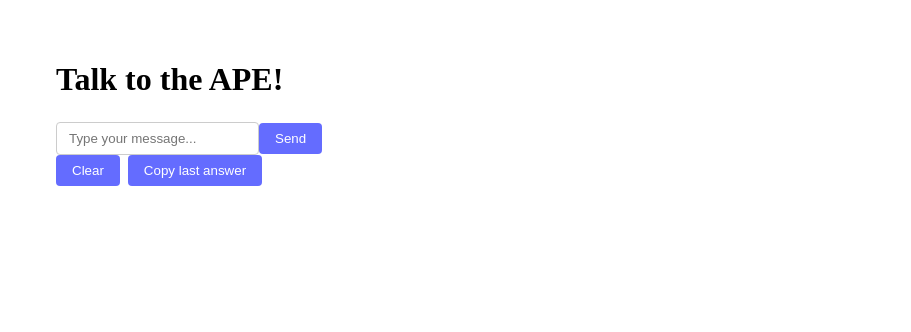
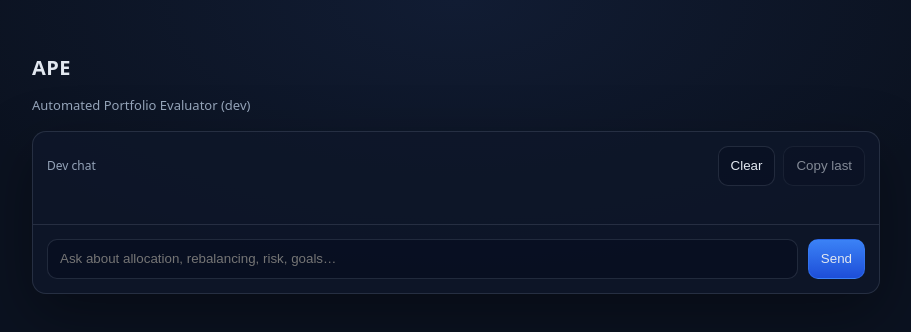
Before and after one commit to vvaswani/ape, a Next.js app in the folder agent/: page / in a window 1280 px wide. Shown: the top 332 px of the page, without its empty margins (184-1095 px from the left). Built offline with nearby package versions, Linux system fonts and the light colour scheme.

Commit message:
feat(ui): restyle chat with card layout + class-based components (clean globals.css)

```diff
--- a/agent/app/globals.css
+++ b/agent/app/globals.css
@@ -1,41 +1,278 @@
-.container {
-  max-width: 800px;
-  margin: 0 auto;
-  padding: 2rem;
+/* ==========================================================================
+   APE - globals.css (clean, class-driven)
+   --------------------------------------------------------------------------
+   Goal: simple, professional UI with minimal “global element” styling.
+   We avoid styling generic tags like `input`/`button` globally because it
+   causes unintended side-effects across components (and fights class styles).
+   ========================================================================== */
+
+/* 1) Predictable sizing everywhere:
+   Ensures padding/borders don’t unexpectedly change element widths. */
+*, *::before, *::after {
+  box-sizing: border-box;
 }
 
-h1 {
-  margin-bottom: 1.5rem;
+/* 2) Design tokens (single source of truth):
+   Centralised colors + borders make it easy to tune the theme. */
+:root {
+  --bg: #0b1220;                 /* App background base */
+  --card: rgba(15, 23, 42, 0.85); /* Card surface */
+  --muted: #94a3b8;              /* Secondary text */
+  --text: #e2e8f0;               /* Primary text */
+  --border: rgba(148, 163, 184, 0.18); /* Subtle borders in dark mode */
+
+  --accent: #3b82f6;             /* Primary action */
+  --accent-2: #1d4ed8;           /* Primary action (deeper) */
+
+  --danger: #f87171;             /* Error highlight */
+  --danger-bg: rgba(248, 113, 113, 0.08);
+  --danger-border: rgba(248, 113, 113, 0.35);
 }
 
-form {
+/* 3) Full-height canvas:
+   Allows centered layouts and scroll areas to behave consistently. */
+html, body {
+  height: 100%;
+}
+
+/* 4) Base page styling:
+   Dark background + comfortable system font stack. */
+body {
+  margin: 0;
+  background: radial-gradient(1200px 600px at 50% 0%, #111c33 0%, var(--bg) 45%);
+  color: var(--text);
+  font-family: ui-sans-serif, system-ui, -apple-system, Segoe UI, Roboto, Helvetica,
+    Arial, "Apple Color Emoji", "Segoe UI Emoji";
+  line-height: 1.45;
+}
+
+/* ==========================================================================
+   App layout
+   ========================================================================== */
+
+/* 5) Main layout wrapper:
+   Keeps content centered and readable on wide screens. */
+.app {
+  max-width: 880px;
+  margin: 0 auto;
+  padding: 40px 16px 60px;
+}
+
+/* 6) Header block:
+   Lightweight brand + subtitle (avoids a huge “demo” headline). */
+.app__header {
+  margin-bottom: 16px;
+}
+
+.app__brand {
+  font-size: 20px;
+  font-weight: 700;
+  letter-spacing: 0.5px;
+}
+
+.app__subtitle {
+  margin-top: 4px;
+  color: var(--muted);
+  font-size: 13px;
+}
+
+/* 7) Card surface:
+   The primary container for the chat UI. */
+.card {
+  background: var(--card);
+  border: 1px solid var(--border);
+  border-radius: 14px;
+  box-shadow: 0 20px 60px rgba(0, 0, 0, 0.35);
+  overflow: hidden;
+}
+
+/* 8) Divider line:
+   Used between the transcript and composer for visual separation. */
+.divider {
+  height: 1px;
+  background: var(--border);
+}
+
+/* ==========================================================================
+   Chat transcript
+   ========================================================================== */
+
+/* 9) Chat container:
+   Adds consistent padding around transcript content. */
+.chat {
+  padding: 14px;
+}
+
+/* 10) Top bar:
+   Small hints + utility actions aligned cleanly. */
+.chat__topbar {
+  display: flex;
+  align-items: center;
+  justify-content: space-between;
+  gap: 12px;
+  padding-bottom: 10px;
+}
+
+.chat__hint {
+  color: var(--muted);
+  font-size: 12px;
+}
+
+.chat__actions {
+  display: flex;
+  gap: 8px;
+}
+
+/* 11) Error banner:
+   Clear feedback without screaming “red page”. */
+.chat__error {
+  margin: 10px 0 0;
+  padding: 10px 12px;
+  border: 1px solid var(--danger-border);
+  background: var(--danger-bg);
+  border-radius: 10px;
+  color: #fecaca;
+  font-size: 13px;
+}
+
+/* 12) Scroll region:
+   Keeps long conversations contained while preserving page layout. */
+.chat__scroll {
+  max-height: 60vh;
+  overflow: auto;
+  padding: 12px 2px 2px;
+  display: grid;
+  gap: 12px;
+
+  /* Small polish: thinner scrollbar in Firefox */
+  scrollbar-width: thin;
+}
+
+/* 13) Message block:
+   Meta label + bubble stack. */
+.msg {
+  display: grid;
+  gap: 6px;
+}
+
+.msg__meta {
+  font-size: 11px;
+  color: var(--muted);
+}
+
+/* 14) Bubble:
+   Rounded, bordered bubble with readable line spacing. */
+.msg__bubble {
+  width: fit-content;
+  max-width: 720px;
+  padding: 10px 12px;
+  border-radius: 12px;
+  border: 1px solid var(--border);
+  background: rgba(2, 6, 23, 0.45);
+  white-space: pre-wrap;
+}
+
+/* 15) User message alignment:
+   Right-aligned with a subtle accent tint to distinguish. */
+.msg--user {
+  justify-items: end;
+}
+
+.msg--user .msg__bubble {
+  background: rgba(59, 130, 246, 0.18);
+  border-color: rgba(59, 130, 246, 0.35);
+}
+
+/* 16) “Thinking…” state:
+   Slightly muted and italic so it reads as transient. */
+.msg__bubble--thinking {
+  opacity: 0.85;
+  font-style: italic;
+}
+
+/* ==========================================================================
+   Composer (input + send)
+   ========================================================================== */
+
+/* 17) Composer row:
+   Fixed-height control bar that feels like a proper chat app. */
+.composer {
   display: flex;
   gap: 10px;
-  margin-top: 20px;
+  padding: 14px;
+  align-items: center;
 }
 
-input {
-  flex-grow: 1;
-  padding: 8px 12px;
-  border: 1px solid #ccc;
-  border-radius: 4px;
+/* 18) Input:
+   Styled via class (not `input {}` globally) to avoid side effects. */
+.composer__input {
+  flex: 1;
+  height: 40px;
+  padding: 0 12px;
+  border-radius: 10px;
+  border: 1px solid var(--border);
+  background: rgba(2, 6, 23, 0.35);
+  color: var(--text);
+  outline: none;
 }
 
-button {
-  background: #646cff;
-  color: white;
-  border: none;
-  padding: 8px 16px;
-  border-radius: 4px;
+.composer__input:focus {
+  border-color: rgba(59, 130, 246, 0.55);
+  box-shadow: 0 0 0 3px rgba(59, 130, 246, 0.18);
+}
+
+/* ==========================================================================
+   Buttons (class-based)
+   ========================================================================== */
+
+/* 19) Base button:
+   Generic button style used for primary + ghost variants. */
+.btn {
+  height: 40px;
+  padding: 0 12px;
+  border-radius: 10px;
+  border: 1px solid var(--border);
+  background: transparent;
+  color: var(--text);
   cursor: pointer;
 }
 
+.btn:disabled {
+  opacity: 0.55;
+  cursor: not-allowed;
+}
 
-.response {
-  margin-top: 20px;
-  padding: 15px;
-  background-color: #f5f5f5;
-  border-radius: 8px;
-  border: 1px solid #ddd;
-  min-height: 1.5em;
+/* 20) Ghost button:
+   Subtle background for utility actions (Clear/Copy). */
+.btn--ghost {
+  background: rgba(2, 6, 23, 0.25);
 }
+
+/* 21) Primary button:
+   Stronger emphasis for the main action (Send). */
+.btn--primary {
+  background: linear-gradient(180deg, var(--accent) 0%, var(--accent-2) 100%);
+  border-color: rgba(59, 130, 246, 0.45);
+}
+
+/* Optional: subtly distinguish assistant bubbles */
+.msg--assistant .msg__bubble {
+  background: rgba(2, 6, 23, 0.30);
+}
+
+
+/* Optional: better wrapping on narrow widths */
+.chat__actions {
+  flex-wrap: wrap;
+  justify-content: flex-end;
+}
+
+
+/* ==========================================================================
+   Notes
+   --------------------------------------------------------------------------
+   - Intentionally no global `input`, `button`, `form`, or `h1` styling.
+     Those “convenience” rules always end up breaking component-level styling.
+   - If you still have legacy `.container` markup somewhere, migrate it to `.app`
+     instead of keeping two layout systems.
+   ========================================================================== */
--- a/agent/app/page.tsx
+++ b/agent/app/page.tsx
@@ -1,3 +1,5 @@
+"use client";
+
 /**
  * @file app/page.tsx
  *
@@ -96,11 +98,13 @@ export default function Page() {
   }, [isThinking, messages]);
 
   return (
-    <main className="container">
-      <h1>Talk to the APE!</h1>
+    <main className="app">
+      <header className="app__header">
+        <h1 className="app__brand">APE</h1>
+        <div className="app__subtitle">Automated Portfolio Evaluator (dev)</div>
+      </header>
 
-      <AgentInput onSubmit={submit} disabled={isThinking} />
-
+      <section className="card">
         <AgentResponse
           messages={messages}
           isThinking={isThinking}
@@ -108,6 +112,11 @@ export default function Page() {
           onClear={clear}
           lastAssistantMessage={lastAssistantMessage}
         />
+
+        <div className="divider" />
+
+        <AgentInput onSubmit={submit} disabled={isThinking} />
+      </section>
     </main>
   );
 }
--- a/agent/components/AgentInput.tsx
+++ b/agent/components/AgentInput.tsx
@@ -37,18 +37,17 @@ export default function AgentInput({ onSubmit, disabled = false }: AgentInputPro
   }, [input, disabled, onSubmit]);
 
   return (
-    <div className="agent-input">
+    <div className="composer">
       <input
+        className="composer__input"
         type="text"
         value={input}
-        placeholder="Type your message..."
+        placeholder="Ask about allocation, rebalancing, risk, goals…"
         onChange={(e) => setInput(e.target.value)}
-        onKeyDown={(e) => {
-          if (e.key === "Enter") submit();
-        }}
+        onKeyDown={(e) => e.key === "Enter" && submit()}
         disabled={disabled}
       />
-      <button onClick={submit} disabled={disabled}>
+      <button className="btn btn--primary" onClick={submit} disabled={disabled}>
         Send
       </button>
     </div>
--- a/agent/components/AgentResponse.tsx
+++ b/agent/components/AgentResponse.tsx
@@ -29,42 +29,37 @@ export default function AgentResponse({
   lastAssistantMessage,
 }: AgentResponseProps) {
   return (
-    <div className="agent-response">
-      <div className="agent-response__actions" style={{ display: "flex", gap: 8 }}>
-        <button onClick={onClear} disabled={isThinking && messages.length === 0}>
-          Clear
-        </button>
-
-        <button
-          onClick={() => {
-            if (!lastAssistantMessage) return;
-            navigator.clipboard.writeText(lastAssistantMessage);
-          }}
-          disabled={!lastAssistantMessage}
-        >
-          Copy last answer
-        </button>
+    <div className="chat">
+      <div className="chat__topbar">
+        <div className="chat__hint">Dev chat</div>
+        <div className="chat__actions">
+          <button className="btn btn--ghost" onClick={onClear}>Clear</button>
+          <button
+            className="btn btn--ghost"
+            onClick={() => lastAssistantMessage && navigator.clipboard.writeText(lastAssistantMessage)}
+            disabled={!lastAssistantMessage}
+          >
+            Copy last
+          </button>
+        </div>
       </div>
 
-      {error && (
-        <div className="agent-response__error" style={{ marginTop: 12 }}>
-          <strong>Error:</strong> {error}
-        </div>
-      )}
+      {error && <div className="chat__error">Error: {error}</div>}
 
-      {isThinking && (
-        <div className="agent-response__thinking" style={{ marginTop: 12 }}>
-          Thinking...
-        </div>
-      )}
-
-      <div className="agent-response__messages" style={{ marginTop: 12, display: "grid", gap: 12 }}>
+      <div className="chat__scroll">
         {messages.map((m, i) => (
-          <div key={i} className="agent-message" style={{ border: "1px solid #ddd", padding: 12 }}>
-            <div style={{ fontSize: 12, opacity: 0.7 }}>{m.role.toUpperCase()}</div>
-            <div style={{ whiteSpace: "pre-wrap" }}>{m.content}</div>
+          <div key={i} className={`msg ${m.role === "user" ? "msg--user" : "msg--assistant"}`}>
+            <div className="msg__meta">{m.role === "user" ? "You" : "APE"}</div>
+            <div className="msg__bubble">{m.content}</div>
           </div>
         ))}
+
+        {isThinking && (
+          <div className="msg msg--assistant">
+            <div className="msg__meta">APE</div>
+            <div className="msg__bubble msg__bubble--thinking">Thinking…</div>
+          </div>
+        )}
       </div>
     </div>
   );
```
Lines whose indentation alone changed are shown as unchanged.
